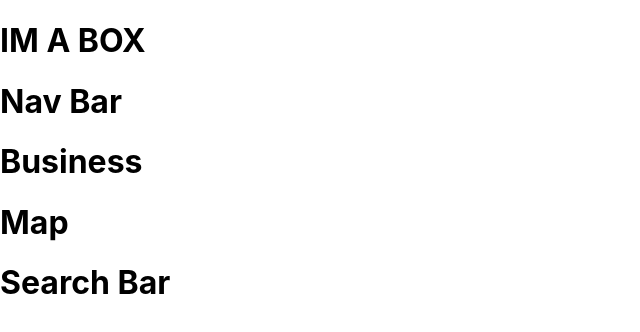
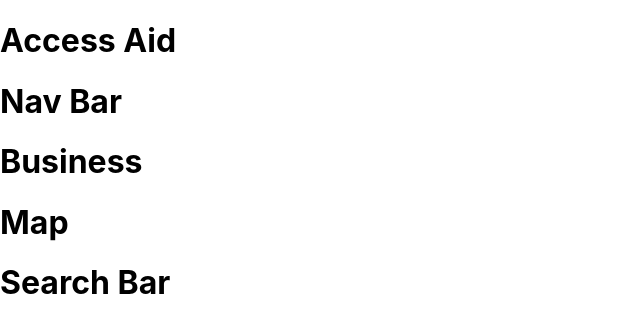
Before and after one commit to danikav/Access_Aid_Project, a React (Create React App) app: page / in a window 1280 px wide. Shown: the top 332 px of the page, without its empty margins (0-640 px from the left). Built offline with nearby package versions, Linux system fonts and the light colour scheme.

Commit message:
Initial setup

```diff
--- a/src/containers/ContainerBox.js
+++ b/src/containers/ContainerBox.js
@@ -8,7 +8,7 @@ const ContainerBox = () => {
 
     return(
         <>
-        <h1>IM A BOX</h1>
+        <h1>Access Aid</h1>
         <NavBar />
         <Business />
         <Map />
```
